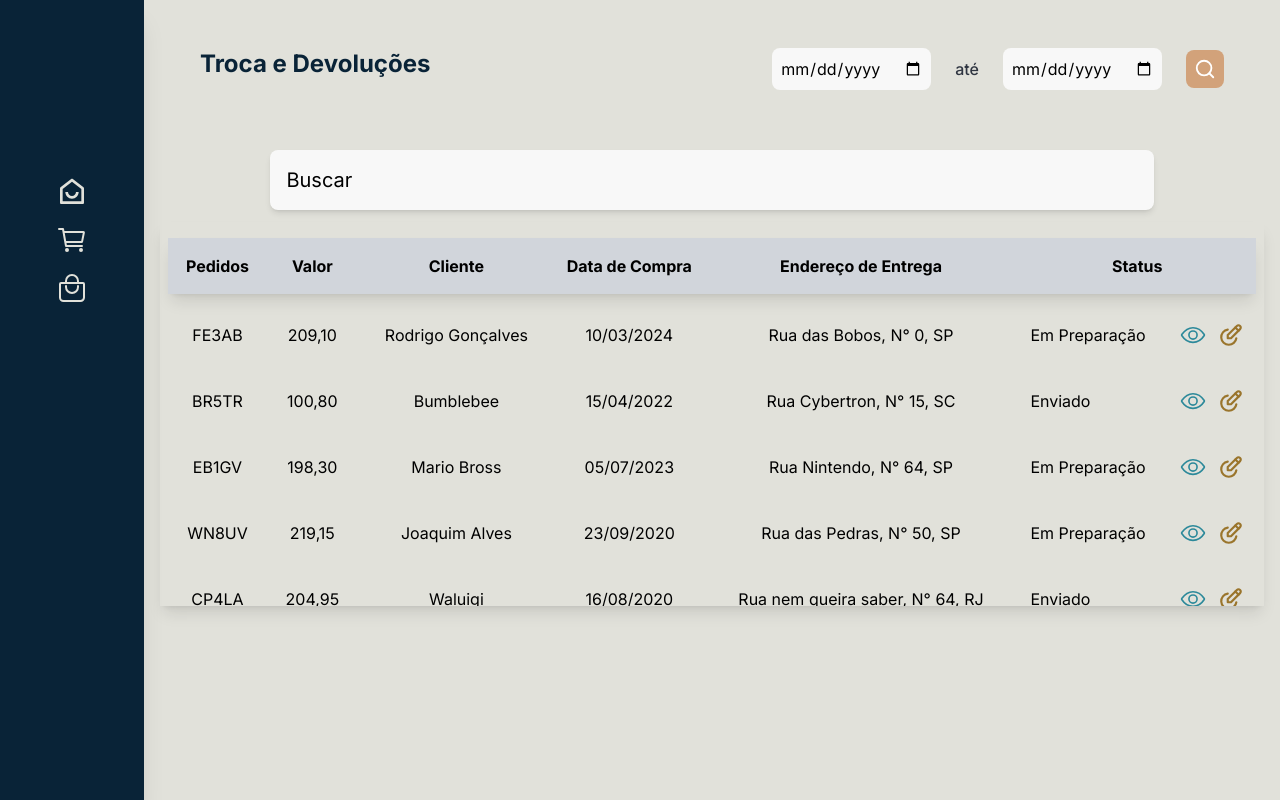
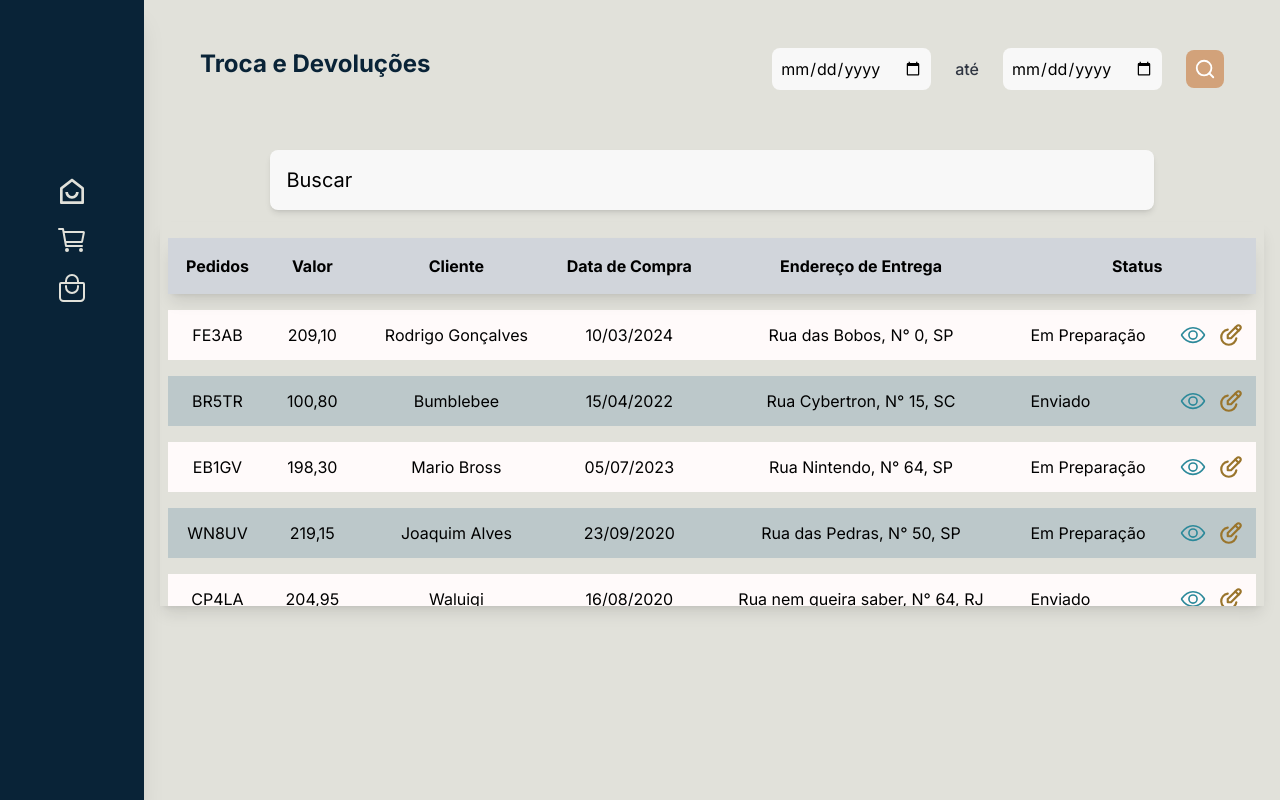
Before and after one commit to hector-oliveira/horas-elegantes, a Next.js app: page /cart in a window 1280 px wide. Built offline with nearby package versions, Linux system fonts and the light colour scheme.

Commit message:
feat: zebra effect

```diff
--- a/src/components/Table/Table.tsx
+++ b/src/components/Table/Table.tsx
@@ -39,6 +39,9 @@ export const Table = ({
     }
   };
 
+  const getZebraEffect = (index: number) =>
+    index % 2 === 0 ? 'bg-@snow-white' : 'bg-@botticelli-blue';
+
   return (
     <table className="table-auto w-full border-spacing-y-4 border-separate">
       <thead className="w-full sticky top-0 bg-gray-300 shadow-lg">
@@ -52,7 +55,7 @@ export const Table = ({
       </thead>
       <tbody className="w-full">
         {bodyData.map((item, index) => (
-          <tr key={index}>
+          <tr key={index} className={getZebraEffect(index)}>
             <td className={cellClassName}>{item.orderCode}</td>
             <td className={cellClassName}>{item.value}</td>
             <td className={cellClassName}>{item.client}</td>
```
